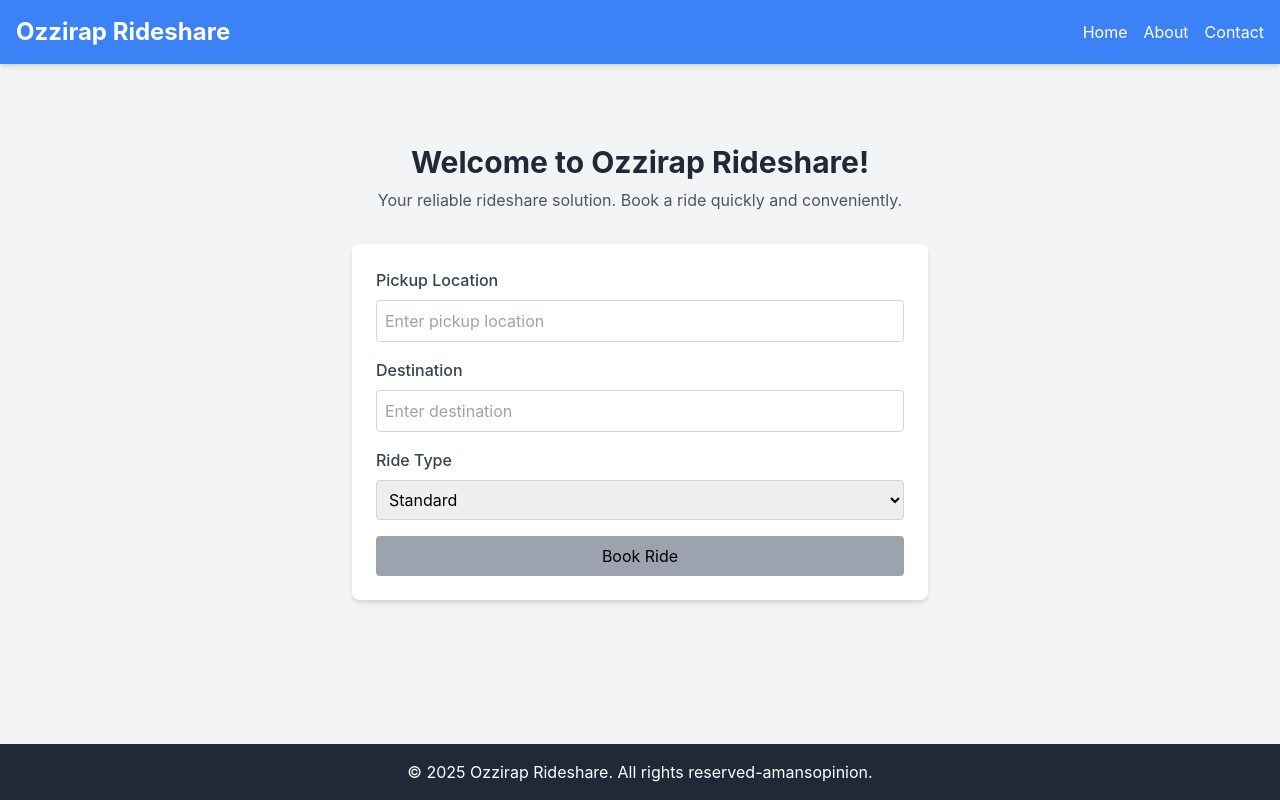
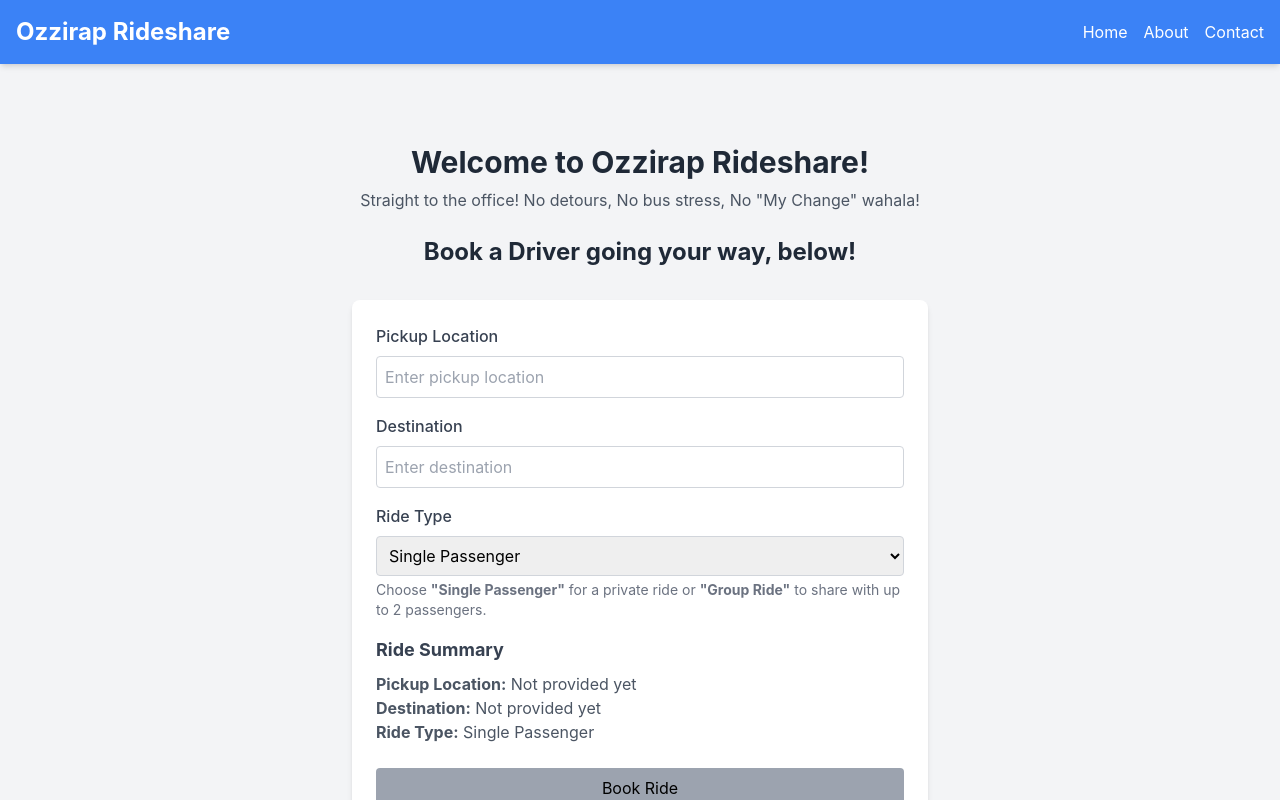
Before and after one commit to amansopinion/ozzirap-rideshare, a React (Create React App) app: page / in a window 1280 px wide. Shown: the top 800 px of the page. Built offline with nearby package versions, Linux system fonts and the light colour scheme.

Commit message:
Added more user interactivity with the Pickup location, destination and ride types. Also changed the ride types to reflect the needs of the target audience: 9 to 5 workers and professionals who commute to work daily.

```diff
--- a/src/App.js
+++ b/src/App.js
@@ -1,4 +1,4 @@
-import React, { useState } from "react";
+import React, { useState, useEffect } from "react";
 
 function App() {
   const [pickup, setPickup] = useState("");
@@ -8,6 +8,10 @@ function App() {
   const [destinationError, setDestinationError] = useState("");
   const [successMessage, setSuccessMessage] = useState("");
   const [loading, setLoading] = useState(false);
+
+  useEffect(() => {
+    setRideType("single");
+  }, []);
 
   const handleSubmit = (e) => {
     e.preventDefault(); // Prevent the default form submission behavior (page reload)
@@ -31,17 +35,24 @@ function App() {
       console.log("Booking Details:");
       console.log("Pickup Location:", pickup);
       console.log("Destination:", destination);
-      console.log("Ride Type:", rideType);
+      console.log(
+        "Ride Type:",
+        rideType === "single" ? "Single Passenger" : "Group Ride"
+      );
+
+      // Display the success message
+      setSuccessMessage(
+        `Your ride has been booked successfully as a ${
+          rideType === "single" ? "Single Passenger" : "Group Ride"
+        }!`
+      );
+
+      setTimeout(() => setSuccessMessage(""), 3000);
 
       setPickup("");
       setDestination("");
-      setRideType("standard");
-
+      setRideType("single");
       setLoading(false); //This stops the loading state
-
-      // Display the success message
-      setSuccessMessage("Your ride has been booked successfully!");
-      setTimeout(() => setSuccessMessage(""), 3000);
     }, 2000);
   };
 
@@ -78,8 +89,13 @@ function App() {
             Welcome to Ozzirap Rideshare!
           </h2>
           <p className="text-gray-600 mt-2">
-            Your reliable rideshare solution. Book a ride quickly and conveniently.
-          </p>
+            Straight to the office! No detours, No bus stress, No "My Change"
+            wahala!
+          </p>{" "}
+          <br></br>
+          <h3 className="text-2xl font-bold text-gray-800">
+            Book a Driver going your way, below!
+          </h3>
         </section>
 
         <section>
@@ -88,7 +104,10 @@ function App() {
             className="mt-8 max-w-md mx-auto bg-white p-6 rounded-lg shadow-md md:max-w-lg lg:max-w-xl"
           >
             <div className="mb-4">
-              <label htmlFor="pickup" className="block text-gray-700 font-medium">
+              <label
+                htmlFor="pickup"
+                className="block text-gray-700 font-medium"
+              >
                 Pickup Location
               </label>
               <input
@@ -108,11 +127,16 @@ function App() {
                   pickupError ? "border-red-500" : "border-gray-300"
                 }`}
               />
-              {pickupError && <p className="text-red-500 text-sm mt-1">{pickupError}</p>}
+              {pickupError && (
+                <p className="text-red-500 text-sm mt-1">{pickupError}</p>
+              )}
             </div>
 
             <div className="mb-4">
-              <label htmlFor="destination" className="block text-gray-700 font-medium">
+              <label
+                htmlFor="destination"
+                className="block text-gray-700 font-medium"
+              >
                 Destination
               </label>
               <input
@@ -132,11 +156,16 @@ function App() {
                   destinationError ? "border-red-500" : "border-gray-300"
                 }`}
               />
-              {destinationError && <p className="text-red-500 text-sm mt-1">{destinationError}</p>}
+              {destinationError && (
+                <p className="text-red-500 text-sm mt-1">{destinationError}</p>
+              )}
             </div>
 
             <div className="mb-4">
-              <label htmlFor="rideType" className="block text-gray-700 font-medium">
+              <label
+                htmlFor="rideType"
+                className="block text-gray-700 font-medium"
+              >
                 Ride Type
               </label>
               <select
@@ -145,9 +174,29 @@ function App() {
                 onChange={(e) => setRideType(e.target.value)}
                 className="w-full mt-2 p-2 border border-gray-300 rounded"
               >
-                <option value="standard">Standard</option>
-                <option value="premium">Premium</option>
+                <option value="single">Single Passenger</option>
+                <option value="group">Group Ride</option>
               </select>
+              <p className="text-gray-500 text-sm mt-1">
+                Choose <strong>"Single Passenger"</strong> for a private ride or <strong>"Group Ride"</strong> to
+                share with up to 2 passengers.
+              </p>
+            </div>
+
+            <div className="mb-6">
+              <h3 className="text-lg font-bold text-gray-700 mb-2"> Ride Summary </h3>
+              <ul className="text-gray-600">
+                <li>
+                  <strong> Pickup Location:</strong> {pickup || "Not provided yet"}
+                </li>
+                <li>
+                  <strong>Destination:</strong> {destination || "Not provided yet"}
+                </li>
+                <li>
+                  <strong>Ride Type:</strong>{" "}
+                  {rideType === "single" ? "Single Passenger" : "Group Ride"}
+                </li>
+              </ul>
             </div>
 
             <button
@@ -162,12 +211,27 @@ function App() {
                   : "bg-blue-500 hover:bg-blue-600 text-white"
               }`}
               disabled={
-                pickupError || destinationError || !pickup.trim() || !destination.trim()
+                pickupError ||
+                destinationError ||
+                !pickup.trim() ||
+                !destination.trim()
               }
             >
               {loading ? "Submitting..." : "Book Ride"}
             </button>
           </form>
+          {pickup.trim() && destination.trim() && (
+            <div className="mt-6 p-4 border rounded bg-gray-50 shadow-sm">
+              <h3 className="text-lg font-bold mb-2">Your Booking Details:</h3>
+              <p>Pickup Location: {pickup}</p>
+              <p>Destination: {destination}</p>
+              <p>
+                Ride Type:{" "}
+                {rideType === "single" ? "Single Passenger" : "Group Ride"}
+              </p>
+            </div>
+          )}
+
           {successMessage && (
             <p className="text-green-700 text-center font-medium mt-4">
               {successMessage}
@@ -178,7 +242,7 @@ function App() {
 
       <footer className="bg-gray-800 text-white py-4">
         <div className="container mx-auto px-4 text-center text-sm lg:text-base">
-          &copy; 2025 Ozzirap Rideshare. All rights reserved-amansopinion.
+          amansopinion &copy; 2025 Ozzirap Rideshare. All rights reserved
         </div>
       </footer>
     </div>
```
